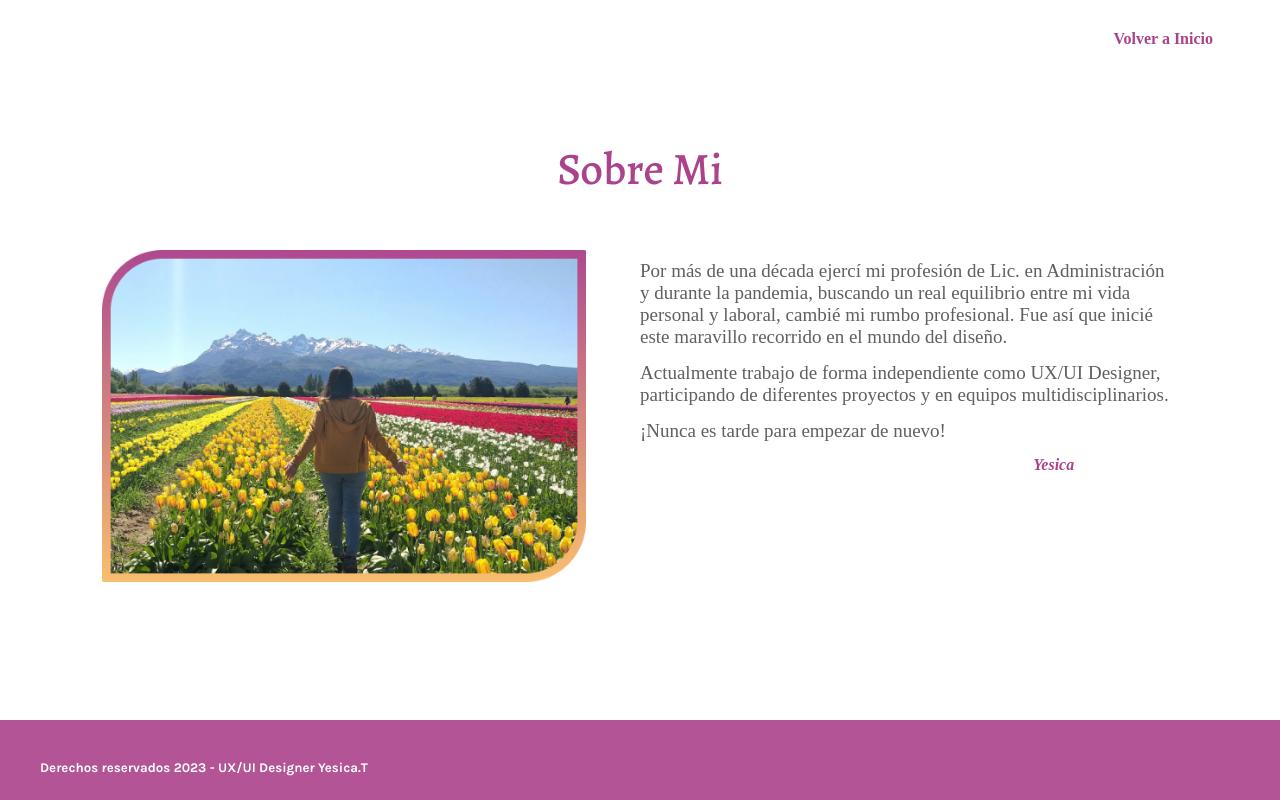
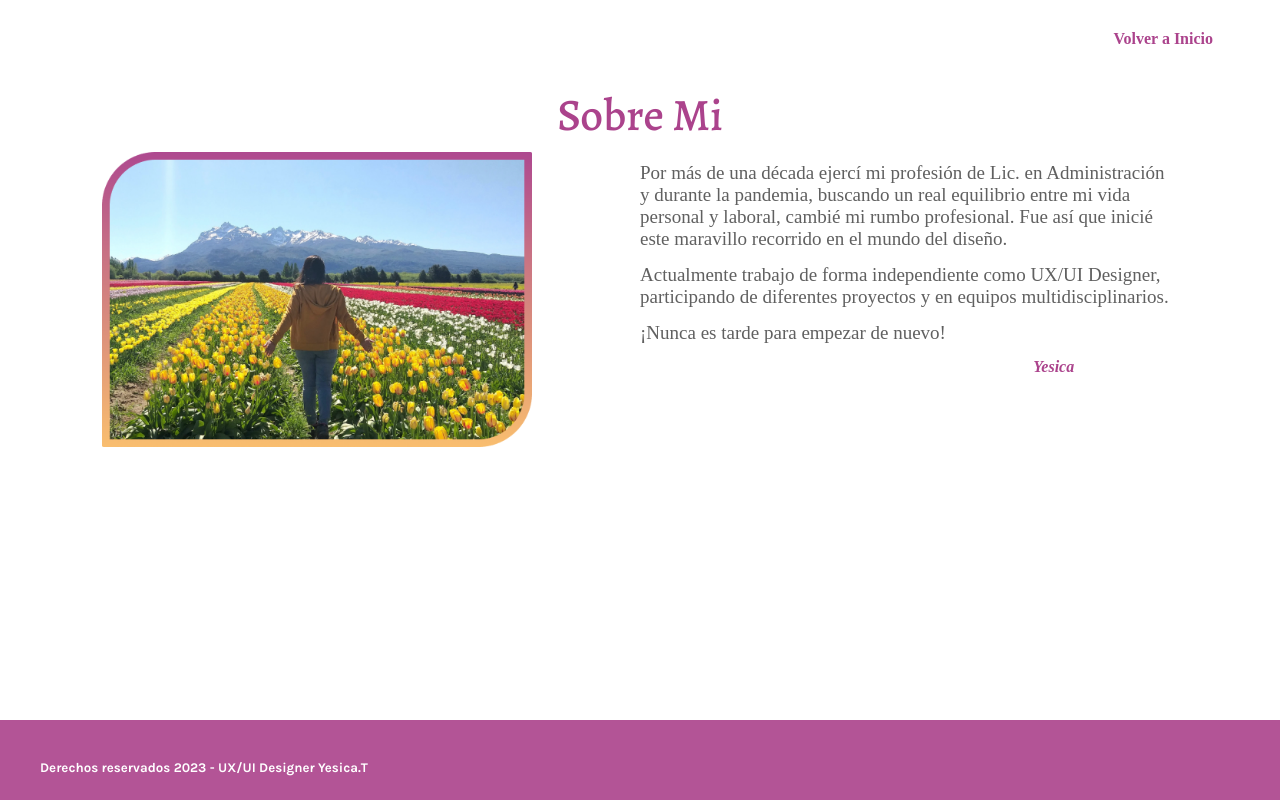
Before and after one commit to YESICATORRICO/site, a plain HTML site: page aboutme.html in a window 1280 px wide. Drawn offline with nearby package versions, Linux system fonts and the light colour scheme.

Commit message:
modifying the image size

```diff
--- a/style.css
+++ b/style.css
@@ -351,8 +351,15 @@ h5{
     #back{
         padding-left: 48%;
     }
+    #h3sm{
+        margin-top: 6px;
+        margin-bottom: 6px;
+    }
     .columns{
         margin-top: 5px;
+    }
+    .img1{
+        max-width: 80%;
     }
    #sm{
     font-size: 19px;
@@ -360,7 +367,7 @@ h5{
    }
 
     .projects{
-        height: 50%;
+        height: 40%;
     }
     .fr2{
         position: fixed;
```
